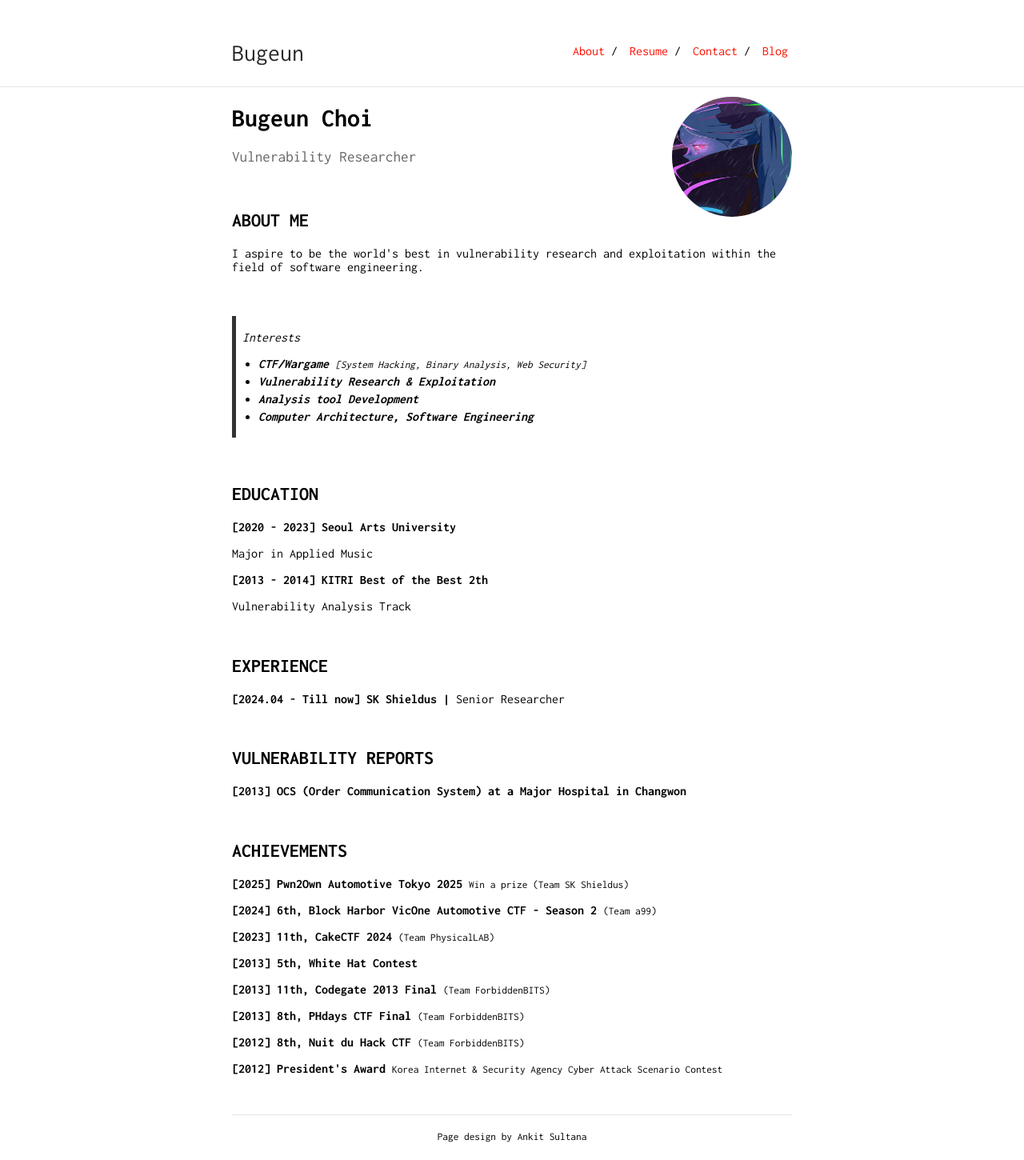
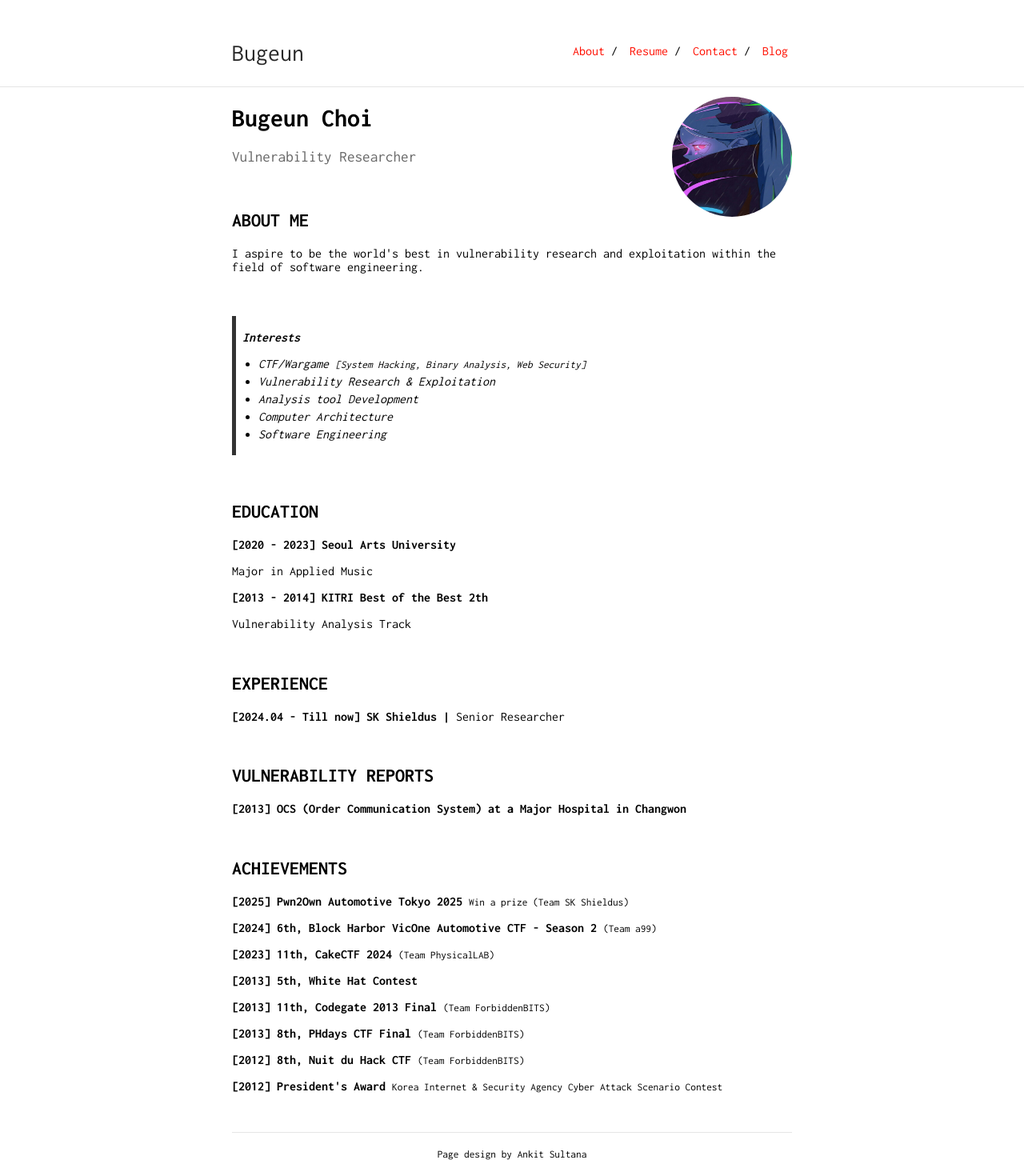
Before and after one commit to Bugeun/bugeun.github.io, a Jekyll site: the page built from index.md, in a window 1280 px wide. Shown: the whole page at 80% size. Built offline with Jekyll 4.4.1, drawn with Linux system fonts in a browser that asks for light colours; before the commit the page ends 1428 px from its top, so only the background shows below that.

```diff
--- a/index.md
+++ b/index.md
@@ -15,11 +15,12 @@ Vulnerability Researcher
 &nbsp;
 
 
->Interests
-* <b>CTF/Wargame</b> <small>[System Hacking, Binary Analysis, Web Security]</small>
-* <b>Vulnerability Research & Exploitation</b>
-* <b>Analysis tool Development</b>
-* <b>Computer Architecture, Software Engineering</b>
+><b>Interests<b>
+* CTF/Wargame <small>[System Hacking, Binary Analysis, Web Security]</small>
+* Vulnerability Research & Exploitation
+* Analysis tool Development
+* Computer Architecture
+* Software Engineering
 
 <!--
 <section>
```
